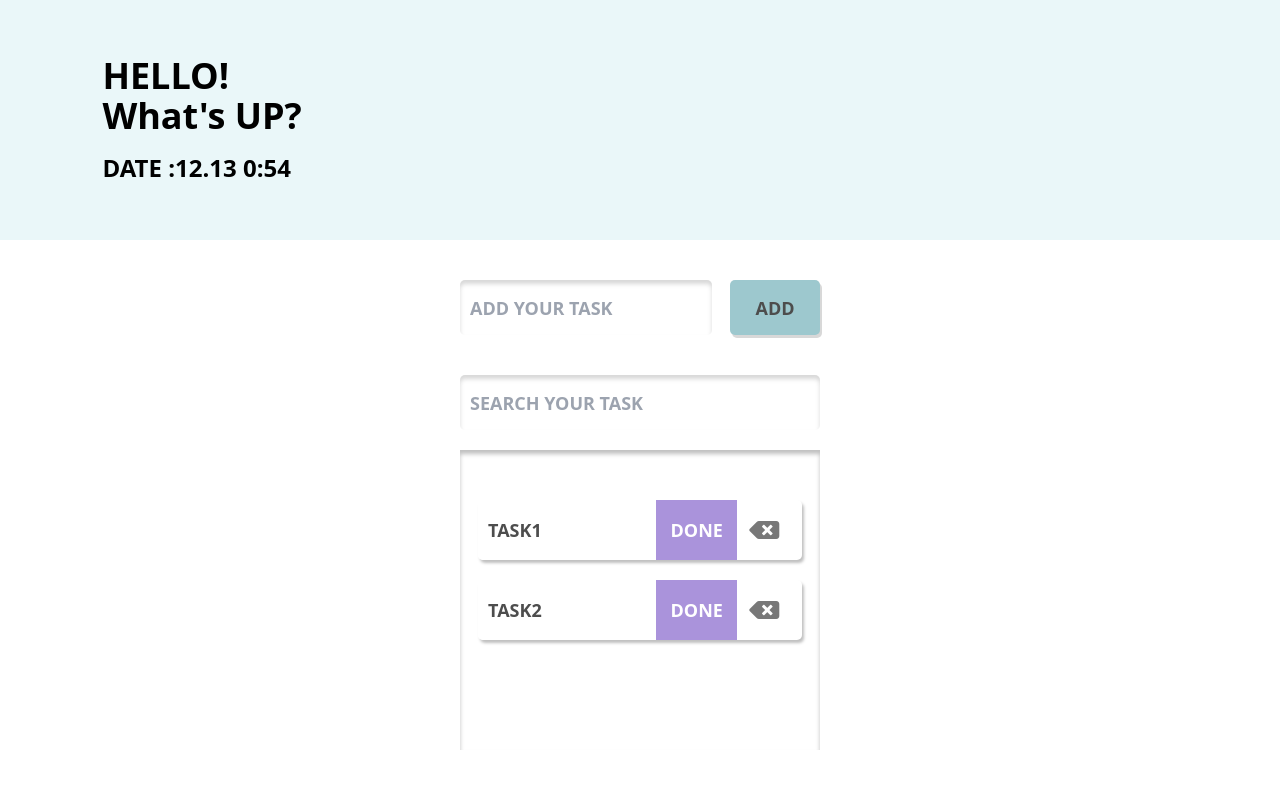
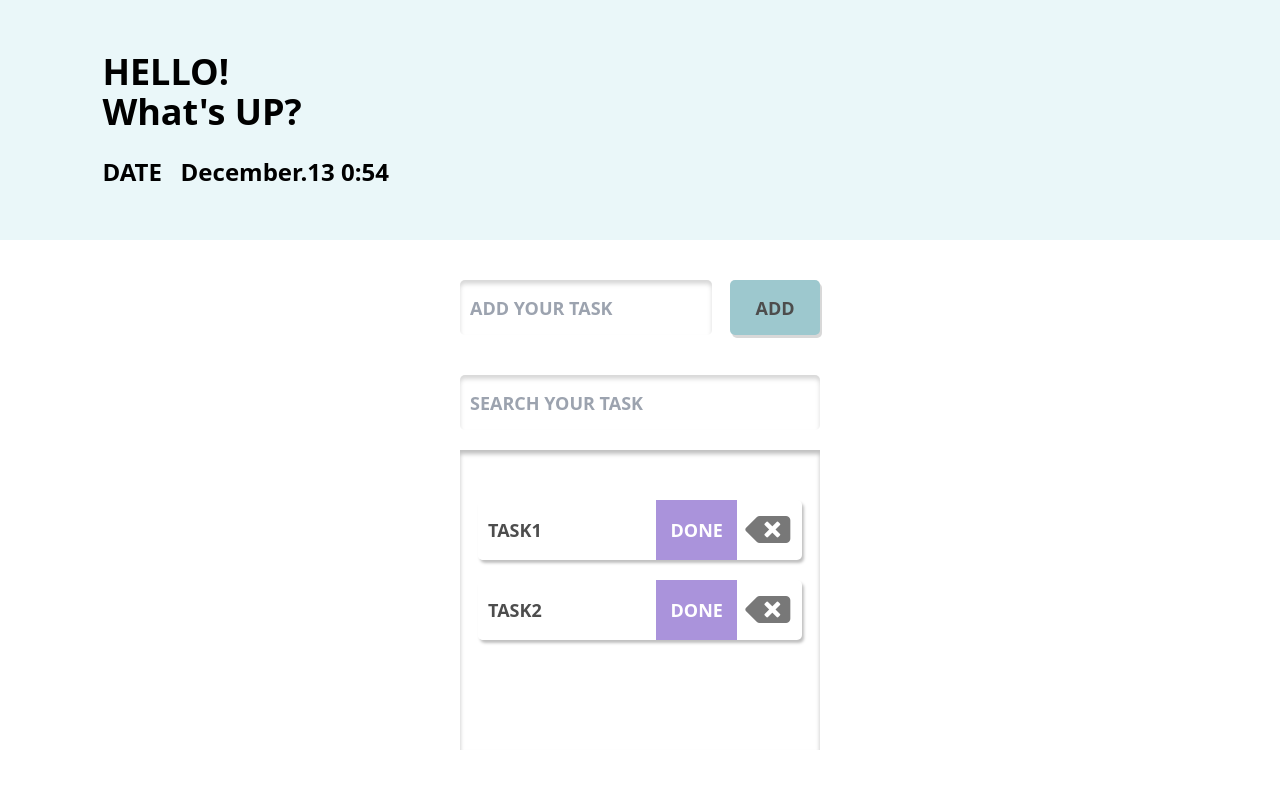
Before and after one commit to nao-uru/React-todo2, a React (Create React App) app: page / in a window 1280 px wide. Shown: the top 788 px of the page. Built offline with nearby package versions, Linux system fonts and the light colour scheme.

Commit message:
タスク完了時にメッセージ

```diff
--- a/src/components/Header.jsx
+++ b/src/components/Header.jsx
@@ -11,7 +11,7 @@ export const Header = () => {
     <HeaderBack className="md:h-60 h-40 font-bold font-sans">
       <h1 className="sm:text-4xl text-2xl">HELLO!</h1>
       {message}
-      <p className="sm:text-2xl text-xl mt-2 sm:mt-4">DATE  :{HeaderTime()}</p>
+      <p className="sm:text-2xl text-xl mt-5 sm:mt-6">DATE&nbsp;&nbsp;&nbsp;{HeaderTime()}</p>
     </HeaderBack>
   )
 }
--- a/src/components/header-component/Headertime.jsx
+++ b/src/components/header-component/Headertime.jsx
@@ -4,8 +4,8 @@ export const HeaderTime = () => {
   let minute = today.getMinutes()
   let hour = today.getHours();
   let date = today.getDate();
-  let month = today.getMonth()+1;
+  let month = today.toLocaleString('en-US', { month: "long" });
   var minuteWithZero = ( '000' + minute ).slice( -2 );
 
-  return `${month}.${date}   ${hour}:${minuteWithZero}`
+  return `${month}.${date}    ${hour}:${minuteWithZero}`
 }
--- a/src/components/task-components/TaskDelete.jsx
+++ b/src/components/task-components/TaskDelete.jsx
@@ -19,8 +19,8 @@ export const Delete = (props) => {
 
   return (
 
-    <DeleteIcon onClick={onClickDelete} className="sm:text-xl text-lg sm:ml-3 ml-6" >
-     <i className="sm:text-2xl text-xl fas fa-backspace"></i>
+    <DeleteIcon onClick={onClickDelete} className="sm:text-xl text-lg sm:ml-2 ml-3" >
+     <i className="sm:text-4xl text-3xl fas fa-backspace"></i>
      </DeleteIcon>
   )
 
--- a/src/components/task-components/TaskDone.jsx
+++ b/src/components/task-components/TaskDone.jsx
@@ -1,6 +1,5 @@
 
-import {TaskDone,TaskDoneText} from "../../css/task";
-
+import {TaskDone,TaskDoneText,TaskDoneMessage} from "../../css/task";
 
 // タスクを完了を押した時の挙動
 export const TaskComplete = (props) => {
@@ -16,6 +15,7 @@ export const TaskComplete = (props) => {
 
   return(
     <TaskDone style={taskDone ? {backgroundColor:'#BDBDBD'}: {}}>
+      <TaskDoneMessage style={taskDone ? {display:'block'}: {display:'none'}}>NICE!</TaskDoneMessage>
        <TaskDoneText
         className="sm:text-lg text-sm"
         onClick={() => onClickDone()}
--- a/src/components/task-components/TaskNotion.jsx
+++ b/src/components/task-components/TaskNotion.jsx
@@ -7,7 +7,7 @@ export const NothingTaskMessage = (taskCount) => {
   return (
     <>
      <NoTask>
-       NO TASK !!!
+       NO TASK HERE !!!
      </NoTask>
     </>
   )
--- a/src/css/task.jsx
+++ b/src/css/task.jsx
@@ -1,4 +1,5 @@
-import styled from "styled-components";
+import styled,{ keyframes } from "styled-components";
+
 
 
 export const TaskList = styled.li`
@@ -39,9 +40,9 @@ export const TaskDone = styled.div`
  color: #FFFFFF;
  cursor: pointer;
  font-weight: bold;
+ transition:all 0.8s;
 
-//  transition:all 1.0s;
-//  box-shadow: inset 0px 4px 4px rgba(0, 0, 0, 0.25);
+ position: relative;
 
  &:hover {
    opacity:0.8;
@@ -55,11 +56,32 @@ export const DeleteIcon = styled.div`
  display: flex;
  align-items: center;
  cursor: pointer;
- transition:all 1.0s;
+ transition:all 0.8s;
+ height: 100%;
 
  &:hover {
  color:#2D2C2C;
 }
+`
+
+const fadeIn = keyframes`
+  0 {
+    opacity: 0;
+  }
+  30% {
+    opacity: 1;
+  }
+
+  100% {
+    opacity: 0;
+  }
+`;
+
+export const  TaskDoneMessage = styled.div`
+ animation: ${fadeIn} 1s ease-in-out forwards;
+ position:absolute;
+ top: -35%;
+ color: #82AEE1;
 `
 
  export const NoTask = styled.p`
```
